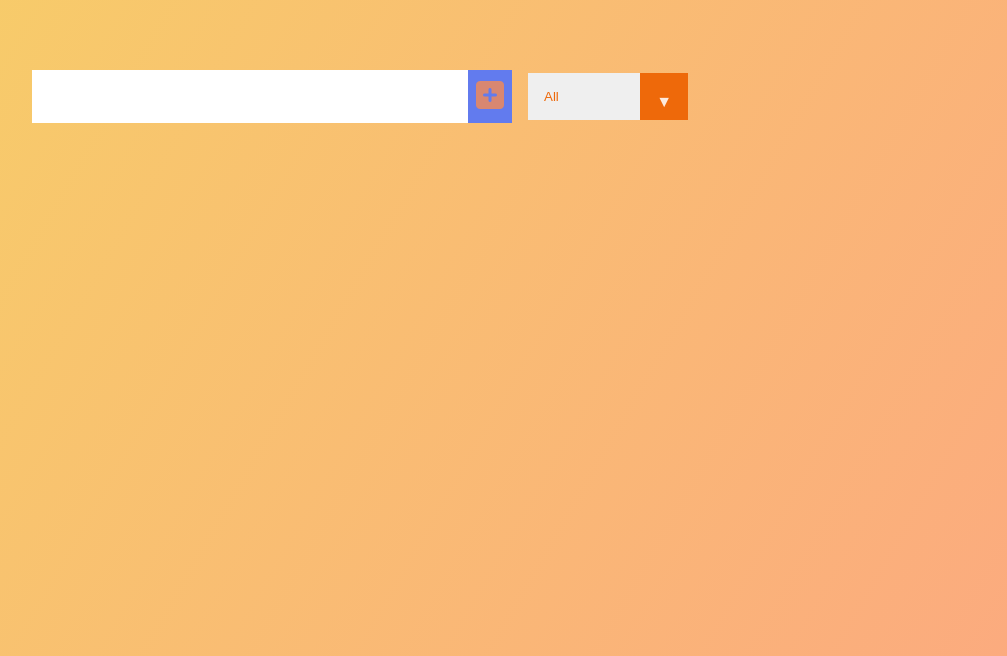
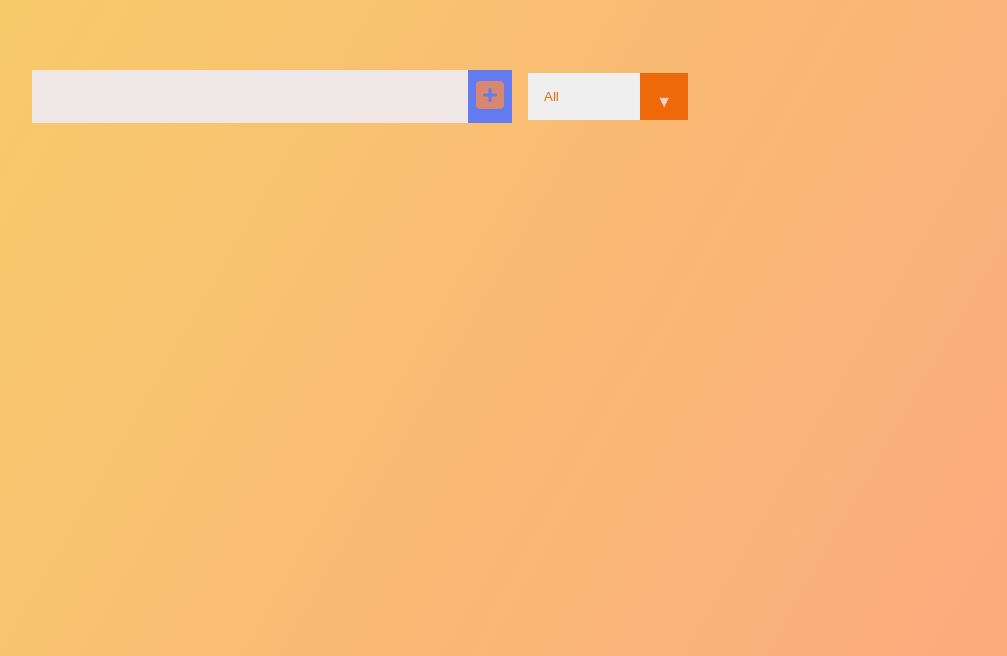
Before and after one commit to mlmsmith/to-do-app, a plain HTML site: page index.html in a window 1280 px wide. Shown: the part 144-800 px from the top of the page, without its empty margins (272-1279 px from the left). Drawn offline with Linux system fonts and the light colour scheme.

Commit message:
Edited styling

```diff
--- a/style.css
+++ b/style.css
@@ -7,7 +7,7 @@
 
 body {
     background-image: linear-gradient(120deg, #f6d365, #fda085);
-    color: rgba(255, 255, 255, 0.864);
+    color: rgba(249, 226, 226, 0.864);
     font-family: "Poppins", sans-serif;
     min-height: 200vh;
 }
@@ -29,7 +29,7 @@ form button {
     padding: 0.5rem;
     font-size: 2rem;
     border: none;
-    background: white;
+    background: rgb(239, 230, 230);
 }
 
 form button {
```
